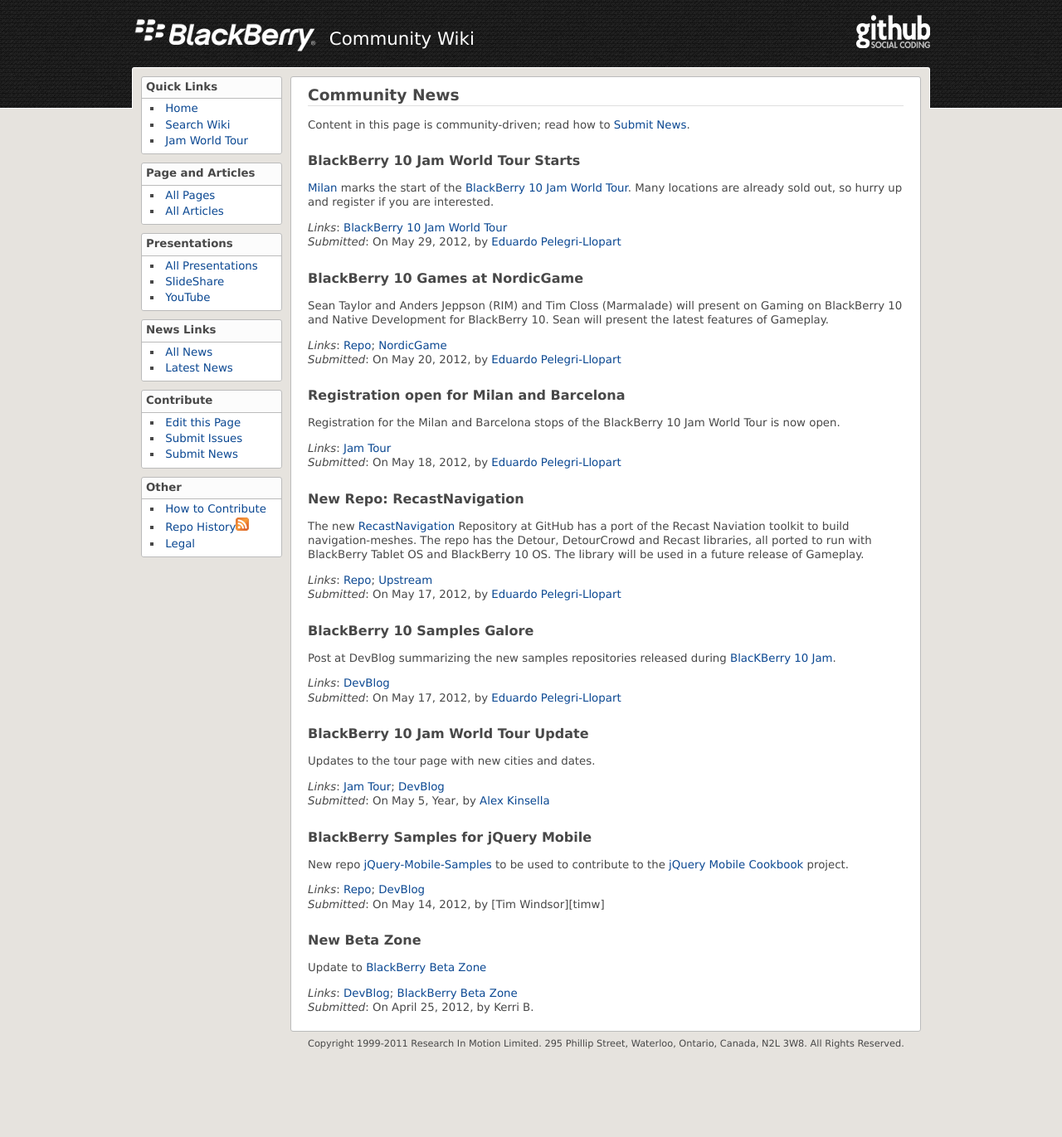
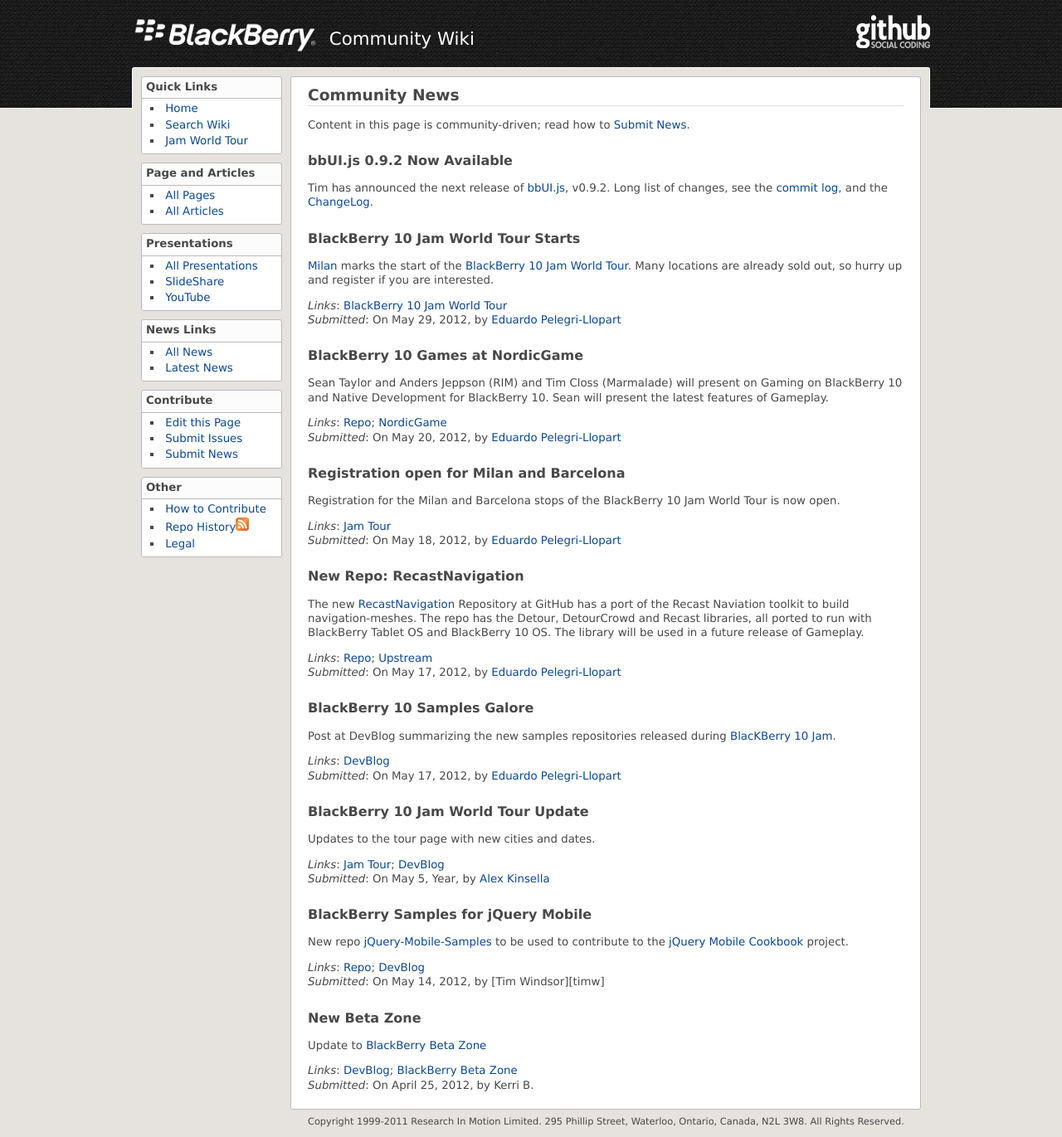
Before and after one commit to blackberry/Community, a Jekyll site: the page built from news/Latest_News.md, in a window 1280 px wide. Shown: the whole page at 83% size. Built offline with Jekyll 4.4.1, drawn with Linux system fonts in a browser that asks for light colours; before the commit the page ends 1277 px from its top, so only the background shows below that.

Commit message:
Release of bbUI.js 0.9.2

```diff
--- a/news/Latest_News.md
+++ b/news/Latest_News.md
@@ -5,6 +5,10 @@
 {% include news-defs.md %}
 
 Content in this page is community-driven; read how to [Submit News](Submit_News.html).
+
+### bbUI.js 0.9.2 Now Available
+Tim has announced the next release of [bbUI.js][bbuijs], v0.9.2. Long list of changes, see the [commit log](https://github.com/blackberry/bbUI.js/commit/5aa6175b88189f1f78341786619561fce1c5f1f4),
+and the [ChangeLog](https://github.com/blackberry/bbUI.js/blob/master/CHANGELOG.md#version-092).
 
 ### BlackBerry 10 Jam World Tour Starts
 [Milan](http://www.blackberryjamworldtour.com/milan) marks the start of the
```
